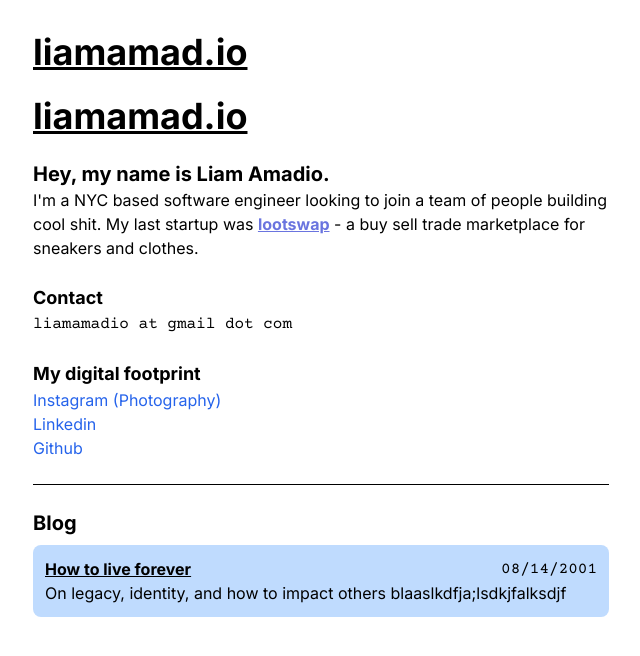
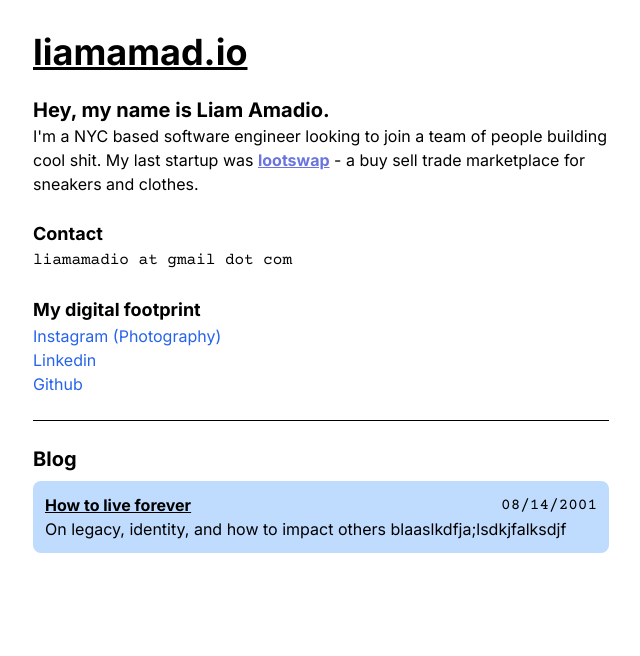
Before and after one commit to cnoott/blog-cms, a Next.js app: page / in a window 1280 px wide. Shown: the top 656 px of the page, without its empty margins (319-959 px from the left). Built offline with nearby package versions, Linux system fonts and the light colour scheme.

Commit message:
moved main to layout

```diff
--- a/app/page.tsx
+++ b/app/page.tsx
@@ -8,9 +8,7 @@ const courier = Courier_Prime({
 
 export default function Home() {
   return (
-    <main className='flex flex-col space-y-6 max-w-xl ml-auto mr-auto mt-10'>
-      <h1 className='text-4xl underline font-bold'>liamamad.io</h1>
-
+    <>
       <section>
         <h1 className='text-xl font-bold'>Hey, my name is Liam Amadio.</h1>
 
@@ -42,6 +40,6 @@ export default function Home() {
           date={'08/14/2001'}
         />
       </section>
-    </main>
+    </>
   );
 }
```
